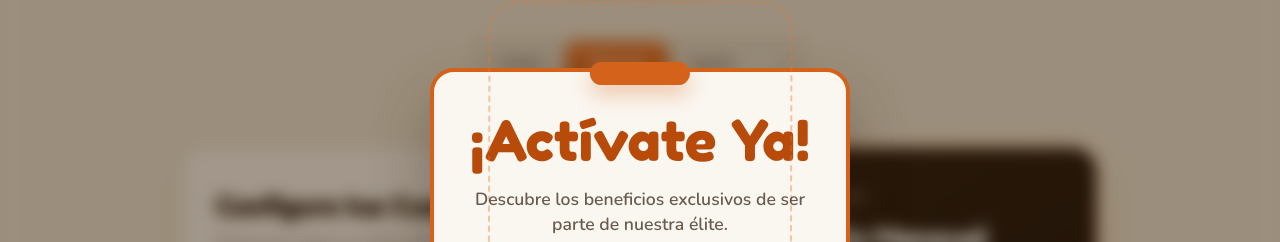
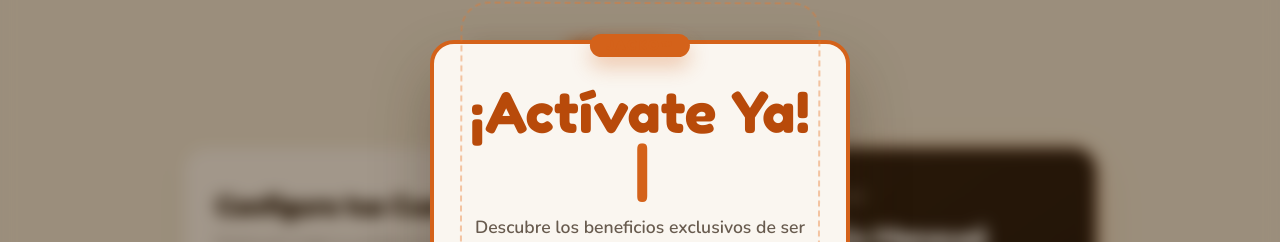
Before and after one commit to RocketJacko/Jacko-app, a React (Vite) app: page / in a window 1280 px wide. Shown: the part 184-426 px from the top of the page. Built offline with nearby package versions, Linux system fonts and the light colour scheme; no server answers; the database is empty.

Commit message:
feat: add TextType typewriter animation to ActivateOverlay title

```diff
--- a/src/components/canvas/ActivateOverlay.tsx
+++ b/src/components/canvas/ActivateOverlay.tsx
@@ -1,5 +1,6 @@
 import { useEffect, useState } from "react";
 import { m, AnimatePresence } from "motion/react";
+import { TextType } from "../ui/TextType";
 import "./ActivateOverlay.css";
 
 const STEPS = [
@@ -102,7 +103,18 @@
             <div className="rotating-border"></div>
             <div className="activate-content">
               <div className="jacko-tag small">JACKO™</div>
-              <h2>¡Actívate Ya!</h2>
+              <h2>
+                <TextType
+                  text="¡Actívate Ya!"
+                  as="span"
+                  typingSpeed={80}
+                  pauseDuration={3000}
+                  deletingSpeed={40}
+                  loop={true}
+                  showCursor={true}
+                  cursorCharacter="|"
+                />
+              </h2>
 
               {/* Dynamic Content Area */}
               <div className="activate-step-container">
--- /dev/null
+++ b/src/components/ui/TextType.css
@@ -0,0 +1,16 @@
+.text-type {
+  display: inline-block;
+  white-space: pre-wrap;
+}
+
+.text-type__cursor {
+  margin-left: 0.15rem;
+  display: inline-block;
+  opacity: 1;
+  color: var(--orange-base, #d4621a);
+  font-weight: bold;
+}
+
+.text-type__cursor--hidden {
+  display: none;
+}
--- /dev/null
+++ b/src/components/ui/TextType.tsx
@@ -0,0 +1,200 @@
+import { useEffect, useRef, useState, createElement, useMemo, useCallback, ElementType, ComponentPropsWithoutRef } from 'react';
+import { gsap } from 'gsap';
+import './TextType.css';
+
+interface VariableSpeed {
+  min: number;
+  max: number;
+}
+
+export interface TextTypeProps<T extends ElementType = 'div'> {
+  text: string | string[];
+  as?: T;
+  typingSpeed?: number;
+  initialDelay?: number;
+  pauseDuration?: number;
+  deletingSpeed?: number;
+  loop?: boolean;
+  className?: string;
+  showCursor?: boolean;
+  hideCursorWhileTyping?: boolean;
+  cursorCharacter?: string;
+  cursorClassName?: string;
+  cursorBlinkDuration?: number;
+  textColors?: string[];
+  variableSpeed?: VariableSpeed;
+  onSentenceComplete?: (sentence: string, index: number) => void;
+  startOnVisible?: boolean;
+  reverseMode?: boolean;
+}
+
+export function TextType<T extends ElementType = 'div'>({
+  text,
+  as,
+  typingSpeed = 50,
+  initialDelay = 0,
+  pauseDuration = 2000,
+  deletingSpeed = 30,
+  loop = true,
+  className = '',
+  showCursor = true,
+  hideCursorWhileTyping = false,
+  cursorCharacter = '|',
+  cursorClassName = '',
+  cursorBlinkDuration = 0.5,
+  textColors = [],
+  variableSpeed,
+  onSentenceComplete,
+  startOnVisible = false,
+  reverseMode = false,
+  ...props
+}: TextTypeProps<T> & Omit<ComponentPropsWithoutRef<T>, keyof TextTypeProps<T>>) {
+  const Component = as || 'div';
+  const [displayedText, setDisplayedText] = useState('');
+  const [currentCharIndex, setCurrentCharIndex] = useState(0);
+  const [isDeleting, setIsDeleting] = useState(false);
+  const [currentTextIndex, setCurrentTextIndex] = useState(0);
+  const [isVisible, setIsVisible] = useState(!startOnVisible);
+  const cursorRef = useRef<HTMLSpanElement>(null);
+  const containerRef = useRef<HTMLElement | null>(null);
+
+  const textArray = useMemo(() => (Array.isArray(text) ? text : [text]), [text]);
+
+  const getRandomSpeed = useCallback(() => {
+    if (!variableSpeed) return typingSpeed;
+    const { min, max } = variableSpeed;
+    return Math.random() * (max - min) + min;
+  }, [variableSpeed, typingSpeed]);
+
+  const getCurrentTextColor = () => {
+    if (textColors.length === 0) return 'inherit';
+    return textColors[currentTextIndex % textColors.length];
+  };
+
+  useEffect(() => {
+    if (!startOnVisible || !containerRef.current) return;
+
+    const observer = new IntersectionObserver(
+      entries => {
+        entries.forEach(entry => {
+          if (entry.isIntersecting) {
+            setIsVisible(true);
+          }
+        });
+      },
+      { threshold: 0.1 }
+    );
+
+    observer.observe(containerRef.current);
+    return () => observer.disconnect();
+  }, [startOnVisible]);
+
+  useEffect(() => {
+    if (showCursor && cursorRef.current) {
+      gsap.set(cursorRef.current, { opacity: 1 });
+      gsap.to(cursorRef.current, {
+        opacity: 0,
+        duration: cursorBlinkDuration,
+        repeat: -1,
+        yoyo: true,
+        ease: 'power2.inOut'
+      });
+    }
+  }, [showCursor, cursorBlinkDuration]);
+
+  useEffect(() => {
+    if (!isVisible) return;
+
+    let timeout: ReturnType<typeof setTimeout>;
+    const currentText = textArray[currentTextIndex] || '';
+    const processedText = reverseMode ? currentText.split('').reverse().join('') : currentText;
+
+    const executeTypingAnimation = () => {
+      if (isDeleting) {
+        if (displayedText === '') {
+          setIsDeleting(false);
+          if (currentTextIndex === textArray.length - 1 && !loop) {
+            return;
+          }
+
+          if (onSentenceComplete) {
+            onSentenceComplete(textArray[currentTextIndex], currentTextIndex);
+          }
+
+          setCurrentTextIndex(prev => (prev + 1) % textArray.length);
+          setCurrentCharIndex(0);
+          timeout = setTimeout(() => {}, pauseDuration);
+        } else {
+          timeout = setTimeout(() => {
+            setDisplayedText(prev => prev.slice(0, -1));
+          }, deletingSpeed);
+        }
+      } else {
+        if (currentCharIndex < processedText.length) {
+          timeout = setTimeout(
+            () => {
+              setDisplayedText(prev => prev + processedText[currentCharIndex]);
+              setCurrentCharIndex(prev => prev + 1);
+            },
+            variableSpeed ? getRandomSpeed() : typingSpeed
+          );
+        } else if (textArray.length >= 1) {
+          if (!loop && currentTextIndex === textArray.length - 1) return;
+          timeout = setTimeout(() => {
+            setIsDeleting(true);
+          }, pauseDuration);
+        }
+      }
+    };
+
+    if (currentCharIndex === 0 && !isDeleting && displayedText === '') {
+      timeout = setTimeout(executeTypingAnimation, initialDelay);
+    } else {
+      executeTypingAnimation();
+    }
+
+    return () => clearTimeout(timeout);
+  }, [
+    currentCharIndex,
+    displayedText,
+    isDeleting,
+    typingSpeed,
+    deletingSpeed,
+    pauseDuration,
+    textArray,
+    currentTextIndex,
+    loop,
+    initialDelay,
+    isVisible,
+    reverseMode,
+    variableSpeed,
+    onSentenceComplete,
+    getRandomSpeed
+  ]);
+
+  const currentSentence = textArray[currentTextIndex] || '';
+  const shouldHideCursor =
+    hideCursorWhileTyping && (currentCharIndex < currentSentence.length || isDeleting);
+
+  return createElement(
+    Component,
+    {
+      ref: containerRef,
+      className: `text-type ${className}`,
+      ...props
+    },
+    <span className="text-type__content" style={{ color: getCurrentTextColor() || 'inherit' }}>
+      {displayedText}
+    </span>,
+    showCursor && (
+      <span
+        ref={cursorRef}
+        className={`text-type__cursor ${cursorClassName} ${shouldHideCursor ? 'text-type__cursor--hidden' : ''}`}
+      >
+        {cursorCharacter}
+      </span>
+    )
+  );
+}
+
+export default TextType;
```
